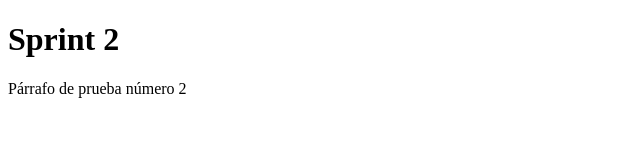
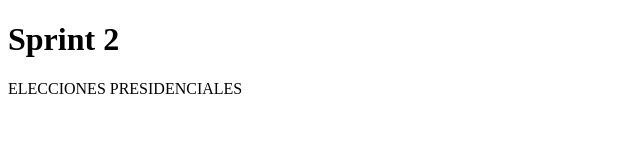
Before and after one commit to rbndigital/sprint2, a plain HTML site: page index.htm in a window 1280 px wide. Shown: the whole page, without its empty margins (0-640 px from the left). Drawn offline with Linux system fonts and the light colour scheme.

Commit message:
Elecciones

```diff
--- a/index.htm
+++ b/index.htm
@@ -8,6 +8,6 @@
 </head>
 <body>
     <h1>Sprint 2</h1>
-    <p>Párrafo de prueba número 2 </p>
+    <p>ELECCIONES PRESIDENCIALES </p>
 </body>
 </html>
```
